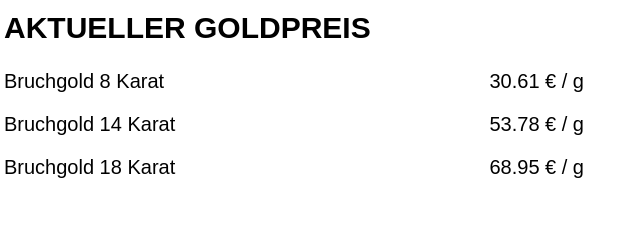
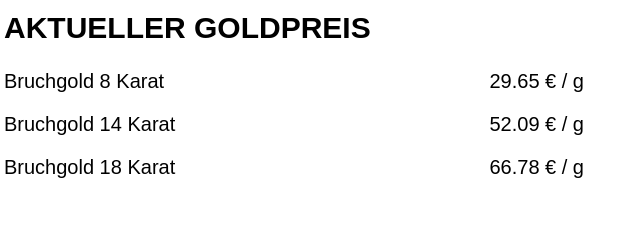
Before and after one commit to fei-it-01/Goldankauf, a plain HTML site: page index.html in a window 1280 px wide. Shown: the part 257-497 px from the top of the page, 636-1276 px from the left. Drawn offline with Linux system fonts and the light colour scheme; a script that the page names is missing; a web font is replaced by a local one.

Commit message:
Update gold prices in HTML file

```diff
--- a/index.html
+++ b/index.html
@@ -108,9 +108,9 @@
         <!-- Right Half -->
         <div class="right-half">
             <h2>AKTUELLER GOLDPREIS</h2>
-            <p><span class="gold-type">Bruchgold 8 Karat</span><span class="gold-price">30.61 € / g</span></p>
-            <p><span class="gold-type">Bruchgold 14 Karat</span><span class="gold-price">53.78 € / g</span></p>
-            <p><span class="gold-type">Bruchgold 18 Karat</span><span class="gold-price">68.95 € / g</span></p>
+            <p><span class="gold-type">Bruchgold 8 Karat</span><span class="gold-price">29.65 € / g</span></p>
+            <p><span class="gold-type">Bruchgold 14 Karat</span><span class="gold-price">52.09 € / g</span></p>
+            <p><span class="gold-type">Bruchgold 18 Karat</span><span class="gold-price">66.78 € / g</span></p>
             <div style="height: 30px;"></div>
 
             <!-- TradingView Widget BEGIN -->
```
